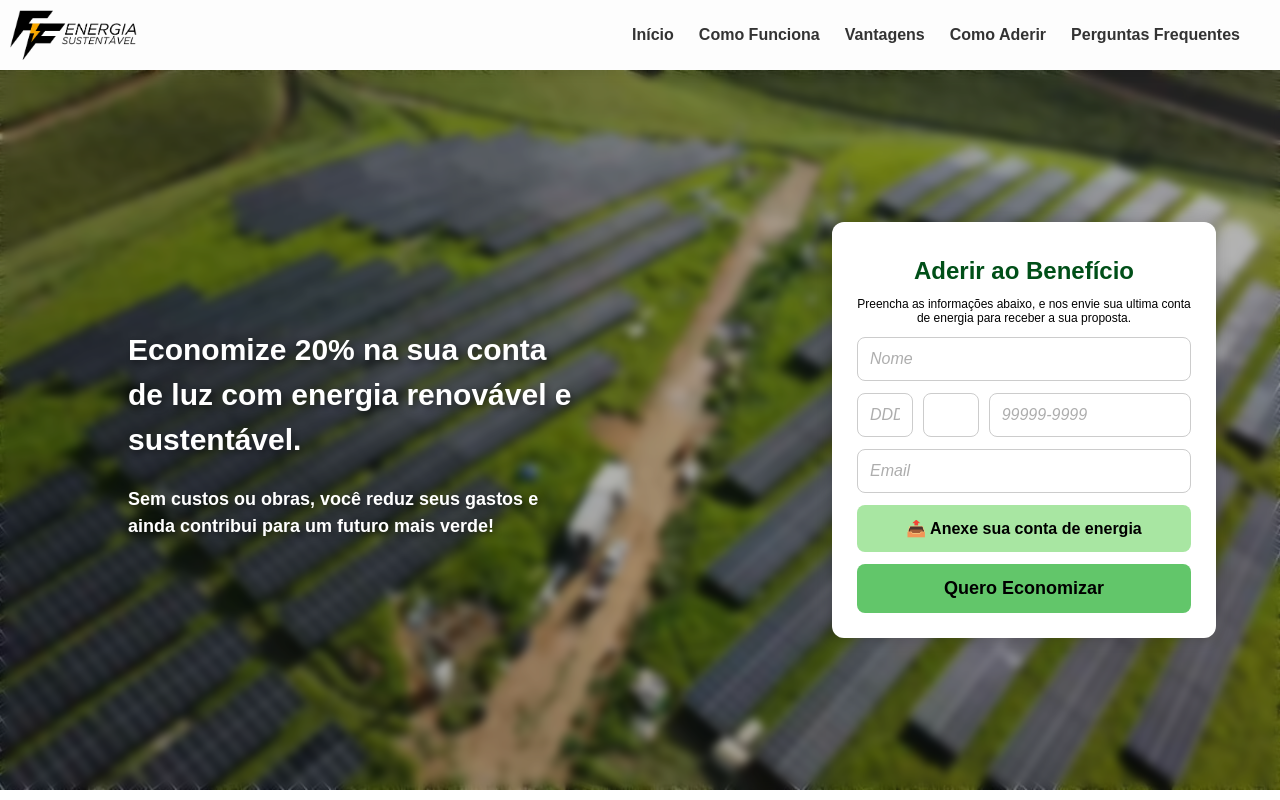
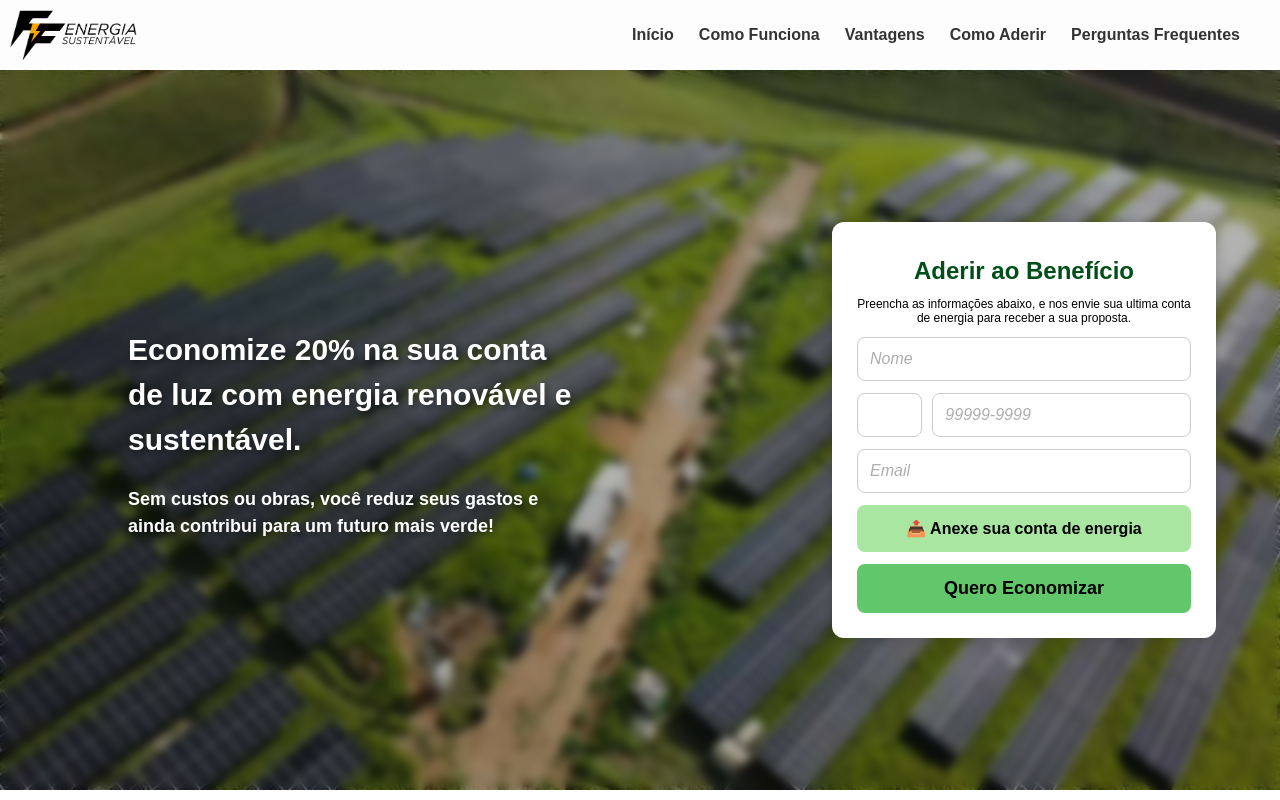
Before and after one commit to FFenergia/FFenergia, a website: page index.html in a window 1280 px wide. Shown: the top 800 px of the page. Drawn offline with Linux system fonts and the light colour scheme.

Commit message:
Atualizando Funcionalidades

```diff
--- a/index.html
+++ b/index.html
@@ -36,7 +36,6 @@
 
                 </div>
                 <div class="phone-input">
-                    <input class="ddd" type="text" id="ddd" name="ddd" placeholder="DDD" required>
                     <input type="number" class='ddd' id="ddd" name="ddd" minlength="2" maxlength="2" required oninput="this.value = this.value.slice(0, 2)">
 
                     <input class="tel" type="tel" id="telefone" name="telefone" required minlength="10" maxlength="10" placeholder="99999-9999">
```
